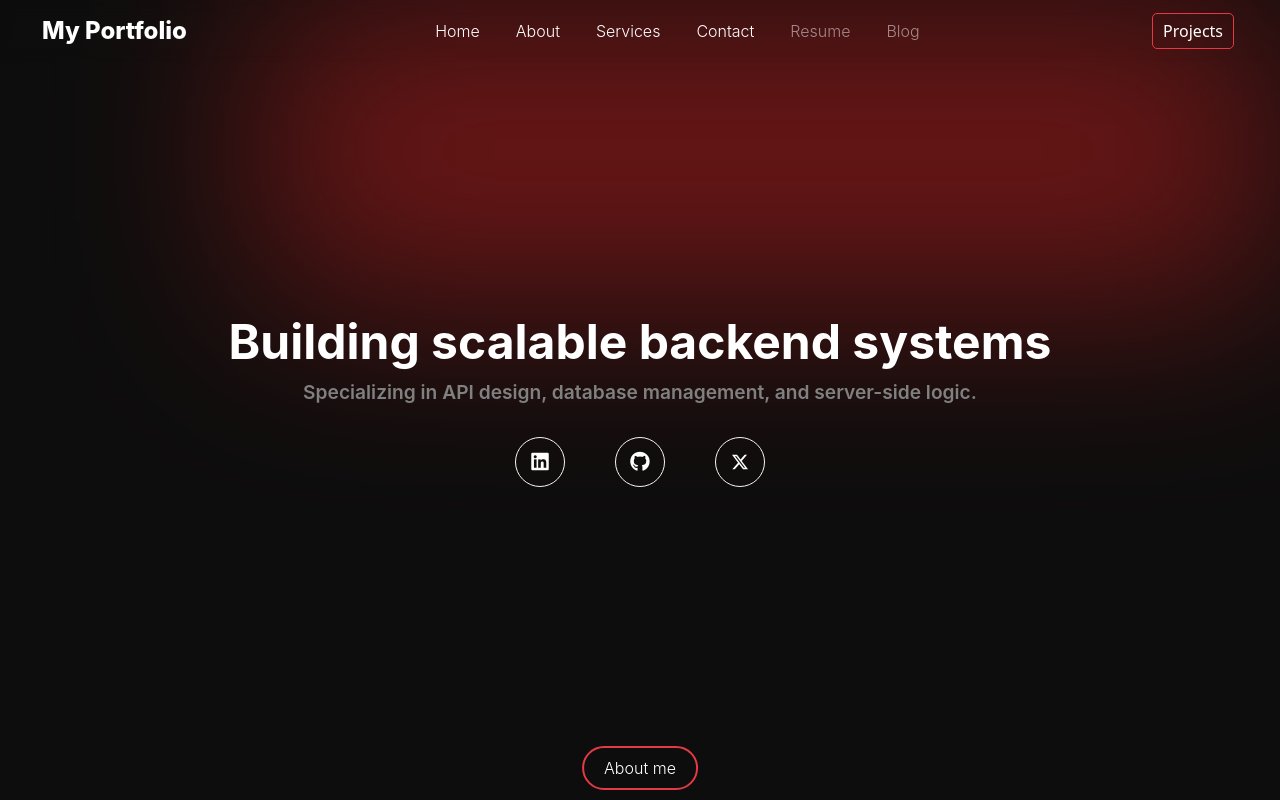
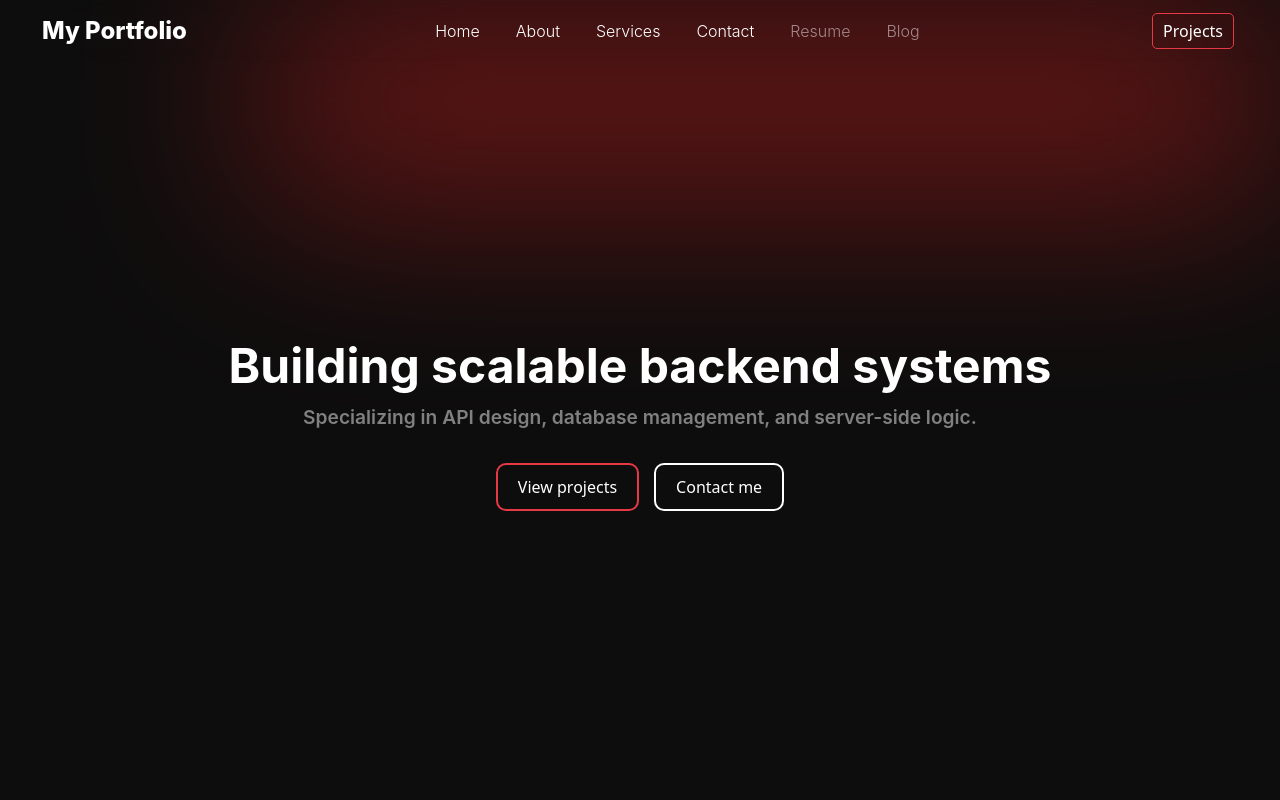
Before and after one commit to jaykobak/portfolio-website, a Flask app: page / in a window 1280 px wide. Run offline with Flask 3, Linux system fonts and the light colour scheme; some libraries are stand-ins or nearby versions.

Commit message:
Finish hero section

```diff
--- a/static/styles.css
+++ b/static/styles.css
@@ -95,13 +95,14 @@ body {
   }
 
 .main_bg {
+    min-height: 100vh;
+    width: 100vw;
     text-align: center;
     background-color: var(--token-012e9259-476e-4ce8-b232-f97a7a4ed06f, #0d0d0d);
     display: flex;
     flex: none;
     flex-direction: column;
     position: relative;
-    min-height: 100vh;
     justify-content: center;
     overflow: hidden;
 }
@@ -111,7 +112,7 @@ body {
     background: linear-gradient(180deg, var(--token-305af9d4-fe33-4ce3-9dac-e261fb045b39, #d72a2a) -43%, var(--token-305af9d4-fe33-4ce3-9dac-e261fb045b39, rgb(255, 82, 14)) 100%);
     filter: blur(100px);
     flex: none;
-    height: 300px;
+    height: 200px;
     opacity: .4;
     position: absolute;
     right: 0;
@@ -135,14 +136,17 @@ body {
     text-align: center;
     position: relative;
     z-index: 3;
+    padding: 0 20px;
 }
 .main-header {
-    max-width: 100%;
+    max-width: 90%;
+    z-index: 2;
 }
 
 /* Styling for the h2 element */
 .main-header h2 {
     font-size: 3rem;
+    line-height: 1.2;
     color: white !important;
 }
 
@@ -150,26 +154,29 @@ body {
 .main-header p {
     font-size: 1.2rem;
     color: grey;
+    padding-bottom: 15px;
 }
 
 /* Responsive design for smaller screens */
 @media (max-width: 768px) {
     .main-header h2 {
         font-size: 2.5rem;
+        max-width: 100%;
     }
 
     .main-header p {
-        font-size: 25px;
+        font-size: 1rem;
     }
 }
 
-@media (max-width: 384px) {
+@media (max-width: 390px) {
     .main-header h2 {
         font-size: 2rem;
+        max-width: 100%;
     }
 
     .main-header p {
-        font-size: 20px;
+        font-size: 1rem;
     }
 }
 
@@ -229,27 +236,77 @@ body {
     transform: scale(1.1);
 }
 
-/* Styling for about me section */
-.about-me-button-container {
+/* Button Container: Flex and Centering */
+.btn-container {
+    display: flex;
+    justify-content: center;
+    gap: 15px;
     position: fixed;
-    bottom: 20px;
-    width: auto;
+    width: 100%;
     left: 50%;
-    transform: translate(-50%);
+    transform: translateX(-50%);
     z-index: 1000;
     text-align: center;
 }
 
-.about-me-button {
+/* Primary Button */
+.btn-primary {
     background-color: transparent;
     border: 2px solid #e63946;
     color: white;
     font-size: 16px;
     padding: 10px 20px;
-    border-radius: 25px;
+    border-radius: 10px;
     text-decoration: none;
-    text-align: center;
     transition: all 0.3s ease;
+    cursor: pointer;
+}
+
+.btn-primary:hover {
+    background-color: #e63946;
+    color: white;
+}
+
+/* Secondary Button */
+.btn-secondary {
+    background-color: transparent;
+    border: 2px solid #ffffff;
+    color: white;
+    font-size: 16px;
+    padding: 10px 20px;
+    border-radius: 10px;
+    text-decoration: none;
+    transition: all 0.3s ease;
+    cursor: pointer;
+}
+
+.btn-secondary:hover {
+    background-color: #ffffff;
+    color: #e63946;
+}
+
+/* Responsive Styles for Smaller Screens */
+@media (max-width: 768px) {
+    .btn-primary,
+    .btn-secondary {
+        font-size: 14px;
+        padding: 8px 18px;
+        border-radius: 8px;
+    }
+}
+
+@media (max-width: 380px) {
+    .btn-primary,
+    .btn-secondary {
+        font-size: 12px;
+        padding: 6px 15px;
+        border-radius: 6px;
+    }
+
+    .btn-container {
+        flex-wrap: wrap;
+        gap: 10px;
+    }
 }
 
 /* Hover effect for the button */
--- a/templates/index.html
+++ b/templates/index.html
@@ -14,8 +14,12 @@
             <p class="inter-main-header-paragraph">
                 Specializing in API design, database management, and server-side logic.
             </p>
+            <div class="btn-container">
+                <a href="#" class="btn-primary">View projects</a>
+                <a href="#" class="btn-secondary">Contact me</a>
+            </div>
             <!-- Social links -->
-            <div class="social-links">
+            <!-- <div class="socia l-links">
                 <a href=""><i class="fa-brands fa-linkedin"></i></a>
                 <a href=""><i class="fa-brands fa-github"></i></a>
                 <a href=""><svg xmlns="http://www.w3.org/2000/svg" width="16" height="16" fill="currentColor"
@@ -23,11 +27,7 @@
                         <path
                             d="M12.6.75h2.454l-5.36 6.142L16 15.25h-4.937l-3.867-5.07-4.425 5.07H.316l5.733-6.57L0 .75h5.063l3.495 4.633L12.601.75Zm-.86 13.028h1.36L4.323 2.145H2.865z" />
                     </svg></i></a>
-            </div>
-            <!-- About button -->
-            <div class="about-me-button-container">
-                <a href="{{ url_for('about_page') }}" class="about-me-button inter-about-me-section">About me</a>
-            </div>
+            </div> -->
         </div>
     </section>
 </div>
```
